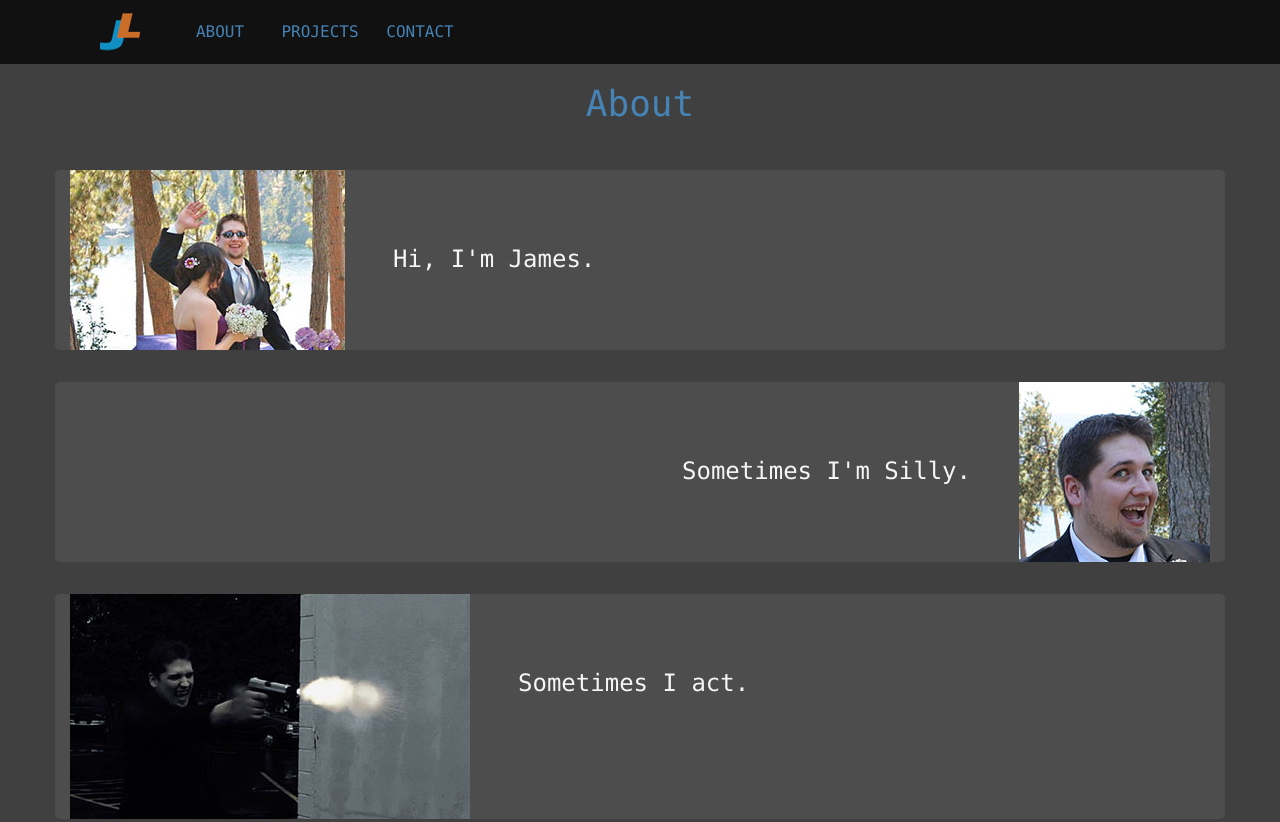
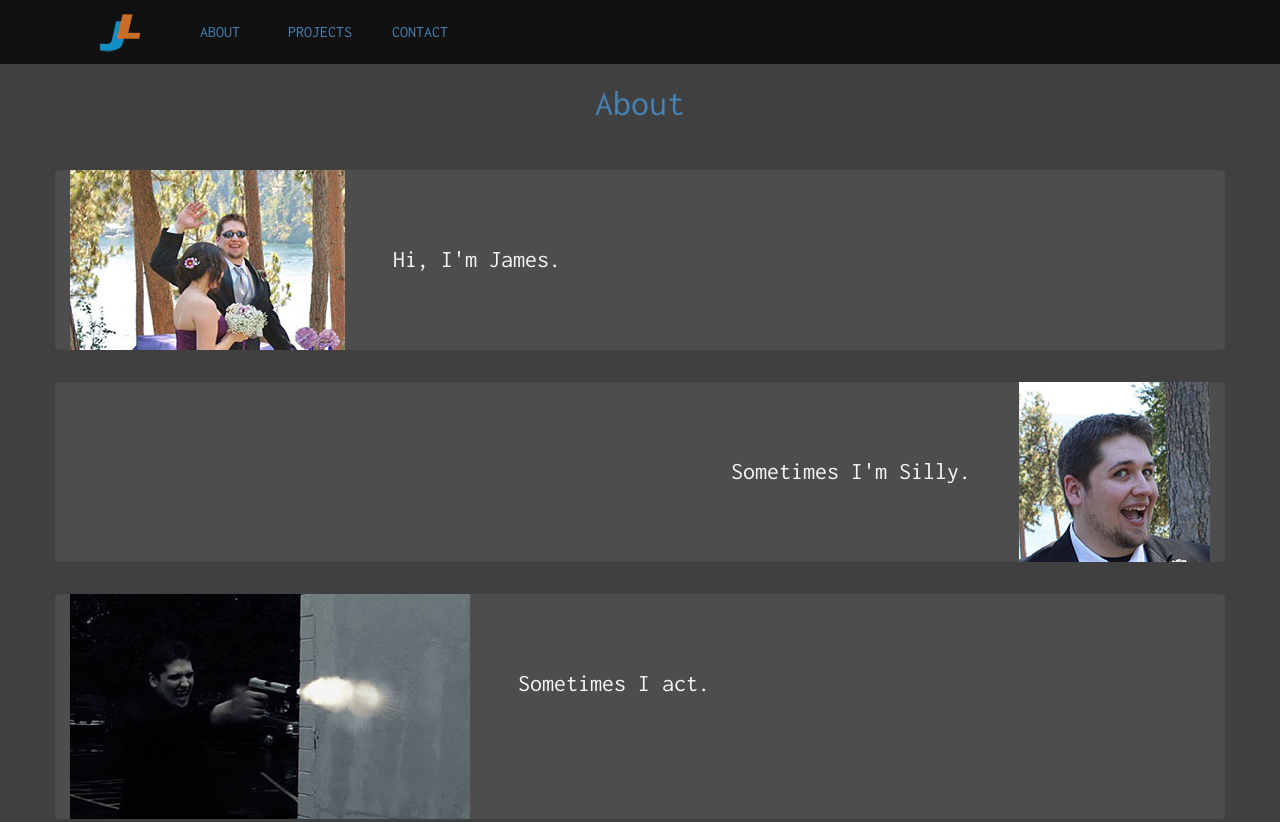
Before and after one commit to Jlassos/james_lasso, a website: page about.html in a window 1280 px wide. Shown: the top 822 px of the page. Drawn offline with Linux system fonts and the light colour scheme.

Commit message:
fixed font by adding google web font inconsolata

```diff
--- a/about.html
+++ b/about.html
@@ -6,6 +6,7 @@
   <link rel="icon" type="image/png" href="assets/JL-logo16.png">
   <link rel="stylesheet" href="bootstrap-3.3.6-dist/css/bootstrap.min.css">
   <link href="src/styles/hover-min.css" rel="stylesheet" media="all">
+  <link href='https://fonts.googleapis.com/css?family=Inconsolata' rel='stylesheet' type='text/css'>
   <link rel="stylesheet" type="text/css" href="build/styles/main.css">
 </head>
 <body>
--- a/src/styles/main.scss
+++ b/src/styles/main.scss
@@ -1,3 +1,5 @@
+$primary-font: Inconsolata, sans-serif;
+
 body {
   background-color: #404040;
   margin: auto;
@@ -16,10 +18,10 @@ h1 {
   .name {
     padding-top: 0.2em;
     color: cornflowerblue;
-    font-family: Consolas;
+    font-family: $primary-font;
   }
   .title {
-    font-family: Consolas;
+    font-family: $primary-font;
     color: #3dcf3e;
   }
 }
@@ -32,7 +34,7 @@ h1 {
 
   a {
     color: steelblue;
-    font-family: Consolas;
+    font-family: $primary-font;
     text-transform: uppercase;
     text-decoration: none;
   }
@@ -51,7 +53,7 @@ h1 {
 .page-title {
   h1 {
     text-align: center;
-    font-family: Consolas;
+    font-family: $primary-font;
     color: steelblue;
     padding-bottom: 1em;
   }
@@ -70,7 +72,7 @@ h1 {
     padding-right: 2em;
     margin-bottom: 20px;
     font-size: 1.5em;
-    font-family: Consolas;
+    font-family: $primary-font;
     color: whitesmoke;
   }
   .image-left {
@@ -84,7 +86,7 @@ h1 {
     padding-right: 2em;
     margin-bottom: 20px;
     font-size: 1.5em;
-    font-family: Consolas;
+    font-family: $primary-font;
     color: whitesmoke;
   }
   .image-right {
```
Also changed, not shown: contact.html (+1 -0 lines), index.html (+1 -0 lines), projects.html (+1 -0 lines), build/styles/main.css.
